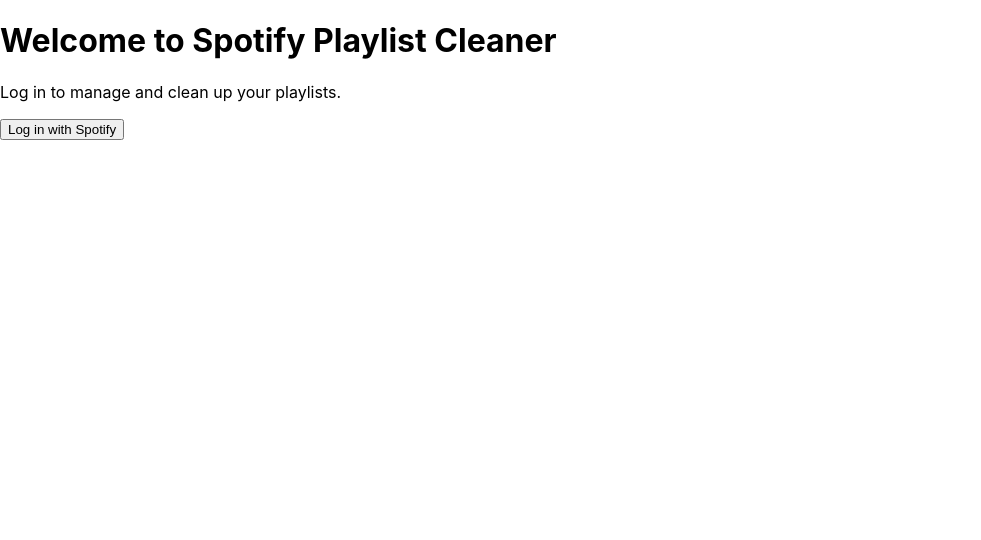
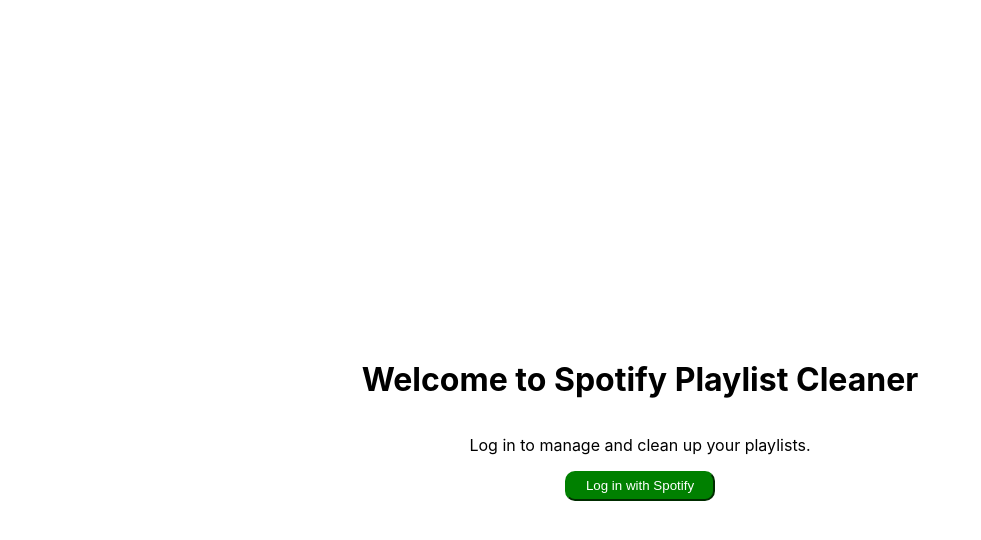
Before and after one commit to salimina/SpotifyPlaylistCleaner, a React (Create React App) app in the folder client/: page / in a window 1280 px wide. Shown: the top 540 px of the page, without its empty margins (0-981 px from the left). Built offline with nearby package versions, Linux system fonts and the light colour scheme.

Commit message:
still need to fix issue where song isn't removed from song list

```diff
--- a/client/src/App.js
+++ b/client/src/App.js
@@ -2,7 +2,6 @@
 import { BrowserRouter as Router, Route, Routes } from "react-router-dom";
 import HomePage from "./components/HomePage";
 import Dashboard from "./components/Dashboard";
-import Callback from "./components/Callback";
 import Songs from "./components/Songs";
 
 function App() {
--- a/client/src/Styles/HomePage.css
+++ b/client/src/Styles/HomePage.css
@@ -1,34 +1,23 @@
-
-
-.buttonContainer{
-    align-content: center;
+.container{
+    display: flex;
+    align-items: center;
     justify-content: center;
-    display: flex;
+    flex-direction: column;
     height: 100vh;
 }
 
-.loginButton {
-    background-color: #4CAF50; /* Example styles for the button */
-    color: white;
-    padding: 10px 20px;
-    font-size: 16px;
-    border: none;
-    border-radius: 5px;
-    cursor: pointer;
-    height: 50px;
-    width: auto;
+button{
+    background-color: green !important;
+    color: white !important;
+    border-radius: 10px;
+    border-color: green !important;
+    font-weight: light bold;
+    height: 30px !important;
+    width: 150px;
 }
 
-.loginButton:hover {
-    background-color: #45a049;
+button:hover{
+    background-color: darkgreen !important;
+    border-color: darkgreen !important;
+    cursor: pointer;
 }
-
-.title{
-    display: flex;
-
-    flex-direction: row;
-}
-
-.container{
-    padding: 20px;
-}
--- /dev/null
+++ b/client/src/Styles/dashboard.css
@@ -0,0 +1,45 @@
+.no-bullets {
+    display: grid;
+    list-style-type: none; /* Removes bullet points */
+    padding: 0; /* Optional: Removes default padding */
+    margin: 50px; /* Optional: Removes default margin */
+    grid-template-columns: repeat(auto-fill, minmax(200px, 1fr));
+    gap: 16px; /* Optional: Adds space between grid items */
+  }
+
+.listItem{
+    display: flex;
+    flex-direction: column;
+}
+
+.image{
+    width: 175px !important;
+    height: 175px !important;
+    align-items: center !important;
+}
+
+.button{
+    width:175px !important;
+    margin-top: 10px;
+    align-items: center !important;
+    background-color: green !important;
+    color: white !important;
+    border-radius: 10px;
+    border-color: green !important;
+    font-weight: light bold;
+}
+
+.button:hover{
+    background-color: darkgreen !important;
+    border-color: darkgreen !important;
+    cursor: pointer;
+}
+
+.title{
+    margin-bottom: 10px;
+
+}
+
+h1{
+    margin: 50px;
+}
--- /dev/null
+++ b/client/src/Styles/songs.css
@@ -0,0 +1,12 @@
+.container{
+    margin-top: 20px;
+    margin-bottom: 20px;
+}
+
+h1{
+    margin: 20px !important;
+}
+
+ul{
+    list-style-type: none; /* Removes bullet points */
+}
--- a/client/src/components/Dashboard.js
+++ b/client/src/components/Dashboard.js
@@ -1,5 +1,6 @@
 import React, { useEffect, useState } from "react";
 import { useNavigate } from "react-router-dom";
+import "../Styles/dashboard.css";
 import axios from "axios";
 
 function Dashboard() {
@@ -64,20 +65,21 @@
   return (
     <div className="dashboard">
       <h1>Your Playlists</h1>
-      <ul>
+      <ul class="no-bullets">
         {playlists.map((playlist) => (
           // Only show playlists owned by the user
           playlist.owner?.id === userId && (
-            <li key={playlist.id}>
-              <div>{playlist.name}</div>
+              <li key={playlist.id} className="listItem">
+                <div className="title">{playlist.name}</div>
                 {playlist.images && playlist.images.length > 0 && (
                   <img
                     src={playlist.images[0].url}
                     alt={`${playlist.name} cover`}
+                    className="image"
                     style={{ width: "100px", height: "100px", marginRight: "10px" }}
                   />
                 )}
-              <button onClick={() => displaySongs(playlist.id, playlist.name)}>
+                <button className="button" onClick={() => displaySongs(playlist.id, playlist.name)}>
                   View Songs
                 </button>
               </li>
--- a/client/src/components/HomePage.js
+++ b/client/src/components/HomePage.js
@@ -1,4 +1,5 @@
 import React from "react";
+import "../Styles/homepage.css";
 
 function HomePage() {
   const handleLogin = () => {
--- a/client/src/components/Songs.js
+++ b/client/src/components/Songs.js
@@ -1,6 +1,7 @@
 import React, { useEffect, useState } from "react";
 import { useLocation } from "react-router-dom";
 import axios from "axios";
+import "../Styles/songs.css";
 
 function Songs() {
     const location = useLocation();
@@ -26,10 +27,6 @@
         console.error("Error analyzing playlist:", error);
     }
 };
-
-useEffect(() => {
-    console.log("Updated removals:", removals);
-}, [removals]);
 
 
 const toggleRemoval = (songId, isChecked) => {
@@ -57,12 +54,14 @@
         if (response.status === 200) {
             console.log("Tracks removed successfully.");
             setRemovals([]);
+            console.log("Before filtering, analyzedSongs:", analyzedSongs);
             const filteredAnalyzedSongs = analyzedSongs.filter((track) => !removals.includes(track.id));
+            console.log("After filtering, analyzedSongs:", filteredAnalyzedSongs);
+            console.log("Before filtering, songlist:", songlist);
+            const filteredSonglist = songlist.filter((track) => !removals.includes(track.id));
+            console.log("After filtering, songlist:", filteredSonglist);
 
-            // Filter out the removed tracks from songlist
-            const filteredSonglist = songlist.filter((track) => !removals.includes(track.id));
-
-            // Optionally, update the state with the new filtered arrays
+            // Update state with filtered lists
             setAnalyzedSongs(filteredAnalyzedSongs);
             setSonglist(filteredSonglist);
         } else {
@@ -86,7 +85,7 @@
 
 
     return (
-        <div>
+        <div className="container">
             <h1>Playlist: {playlistName}</h1>
             <ul>
                 {songlist.map((song, index) => {
@@ -126,7 +125,7 @@
                                         </li>
                                     ))}
                                 </ul>
-                                <button onClick={removeOutliers}>Remove Outliers</button>
+                                <button className = "outlierButton" onClick={removeOutliers}>Remove Outliers</button>
                             </div>
                         ) : (
                             <div>None</div>
```
Also changed, not shown: client/src/Styles/Background.css (deleted, +0 -20 lines), 1 other file (tests, documents, lock files or other folders). Lines whose indentation alone changed are shown as unchanged.
